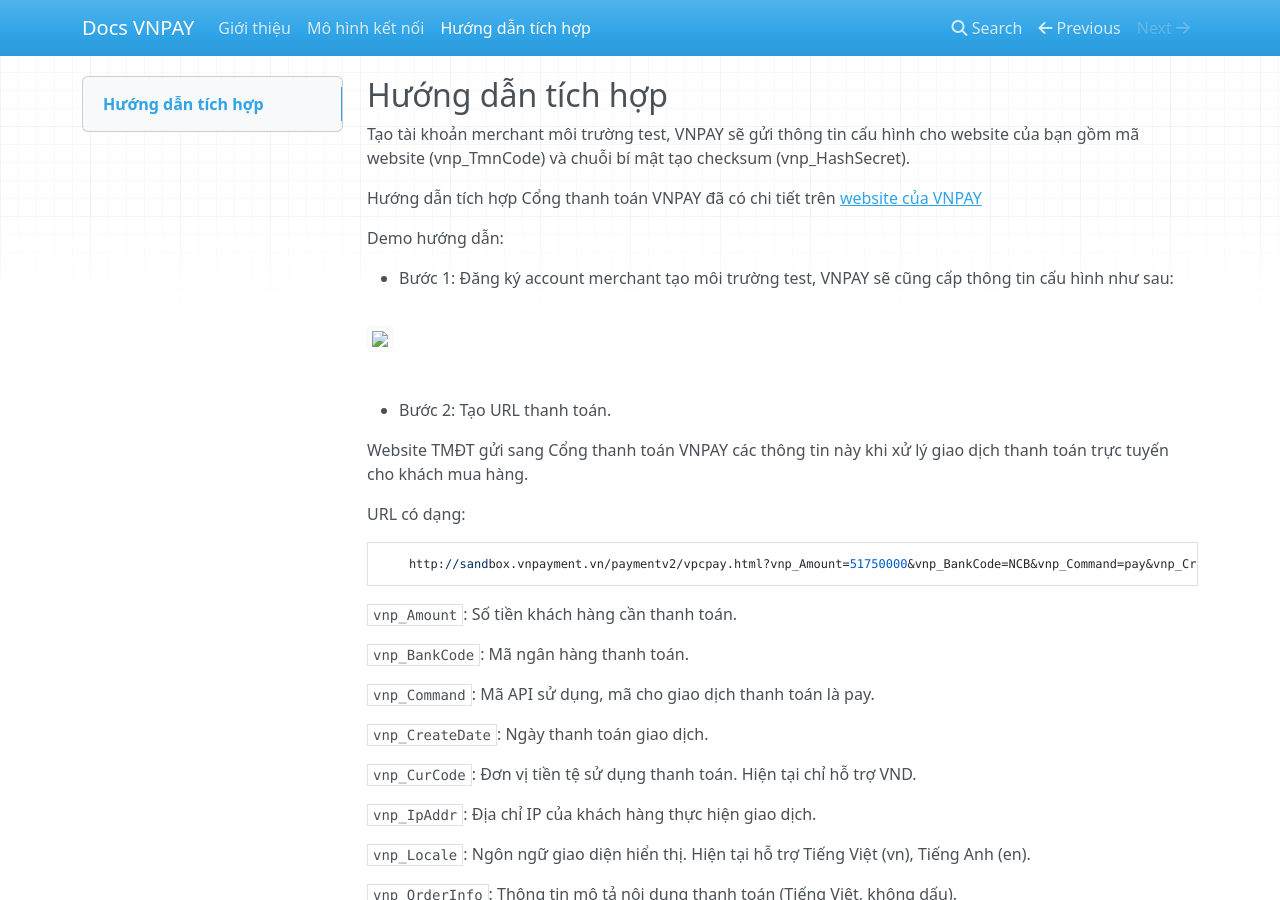
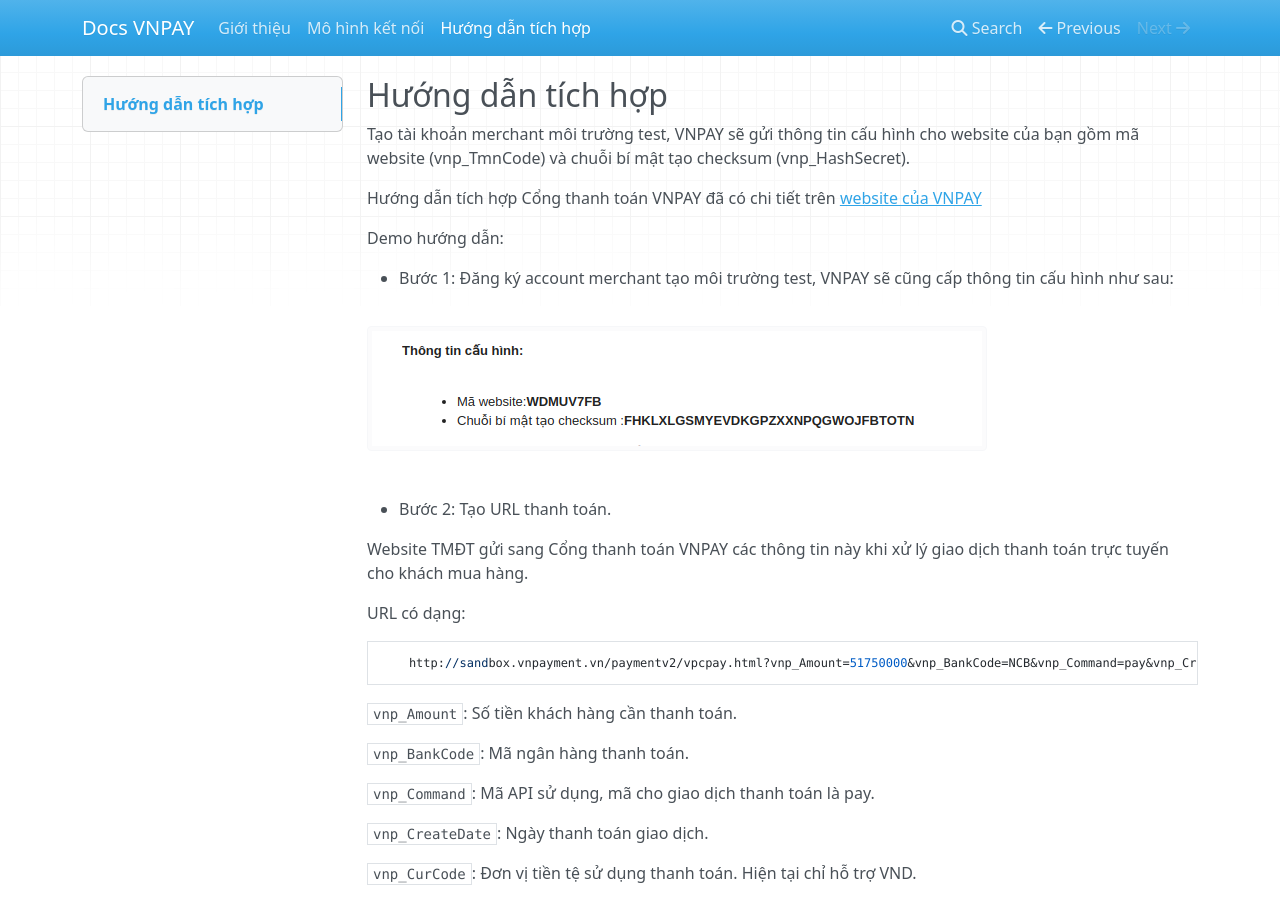
Before and after one commit to ThuyDuong2411/vnpaydocs, an MkDocs documentation site: the page built from docs/guide.md, in a window 1280 px wide and 900 px high. Built offline with MkDocs 1.6.1, drawn with Linux system fonts in a browser that asks for light colours; nearby versions of some CDN libraries.

Commit message:
Update guide.md

```diff
--- a/docs/guide.md
+++ b/docs/guide.md
@@ -9,7 +9,7 @@ Demo hướng dẫn:
 * Bước 1: Đăng ký account merchant tạo môi trường test, VNPAY sẽ cũng cấp thông tin cấu hình như sau:
 
 <p>
-        <img src="img/cauhinh.png">
+        <img src="/img/cauhinh.png">
 </p>
 
 * Bước 2: Tạo URL thanh toán.
```
